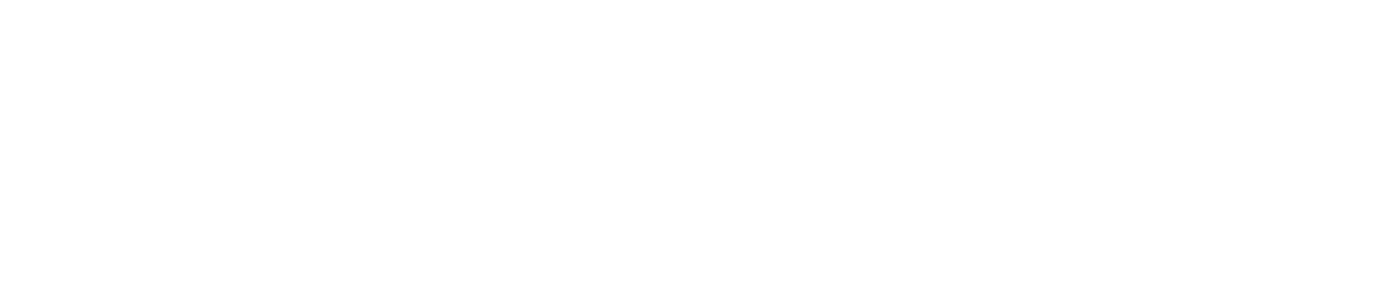
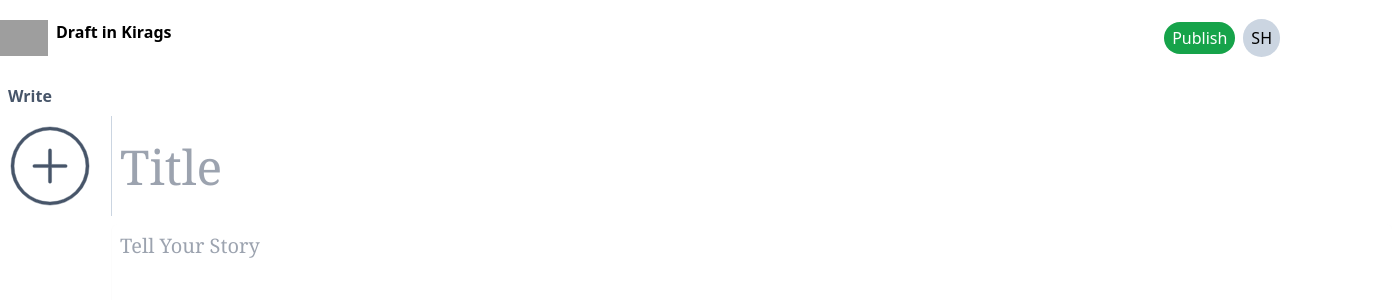
Before and after one commit to Shashivadan/medium, a React (Vite) app in the folder Frontend/: page /write in a window 1280 px wide. Before the commit this address had no page. Shown: the top 300 px of the page, 1392 px wide, since content can reach past the window. Built offline with nearby package versions, Linux system fonts and the light colour scheme; grey boxes are pictures that could not be loaded.

Commit message:
change: some  frontend staff

```diff
--- /dev/null
+++ b/Frontend/config.ts
@@ -0,0 +1,3 @@
+export default {
+  BACKEND_URL: "https://backend.shashivadan99.workers.dev/",
+};
--- a/Frontend/package.json
+++ b/Frontend/package.json
@@ -20,6 +20,7 @@
     "react": "^18.2.0",
     "react-dom": "^18.2.0",
     "react-hook-form": "^7.51.4",
+    "react-icons": "^5.2.1",
     "react-router-dom": "^6.23.0",
     "tailwind-merge": "^2.3.0",
     "tailwindcss-animate": "^1.0.7",
--- a/Frontend/src/App.tsx
+++ b/Frontend/src/App.tsx
@@ -4,16 +4,18 @@ import Signin from "./pages/Signin";
 import Blog from "./pages/Blog";
 import Background from "./components/Background";
 import Blogs from "./pages/Blogs";
+import WriteBlog from "./pages/WriteBlog";
 
 function App() {
   return (
     <>
       <Background>
         <Routes>
-          <Route path={"/signup"} element={<Signup />}></Route>
+          <Route path={"/signup"} element={<Signup />} />
           <Route path={"/signin"} element={<Signin />} />
           <Route path={"/blog/:id"} element={<Blog />} />
           <Route path={"/blogs"} element={<Blogs />} />
+          <Route path={"/write"} element={<WriteBlog />} />
         </Routes>
       </Background>
     </>
--- /dev/null
+++ b/Frontend/src/assets/svgs/AddSvg.tsx
@@ -0,0 +1,18 @@
+function AddSvg() {
+  return (
+    <div>
+      <svg
+        stroke="currentColor"
+        fill="currentColor"
+        viewBox="0 0 256 256"
+        height="100px"
+        width="100px"
+        xmlns="http://www.w3.org/2000/svg"
+      >
+        <path d="M128,28A100,100,0,1,0,228,128,100.11,100.11,0,0,0,128,28Zm0,192a92,92,0,1,1,92-92A92.1,92.1,0,0,1,128,220Zm44-92a4,4,0,0,1-4,4H132v36a4,4,0,0,1-8,0V132H88a4,4,0,0,1,0-8h36V88a4,4,0,0,1,8,0v36h36A4,4,0,0,1,172,128Z"></path>
+      </svg>
+    </div>
+  );
+}
+
+export default AddSvg;
--- a/Frontend/src/components/Background.tsx
+++ b/Frontend/src/components/Background.tsx
@@ -1,7 +1,11 @@
 import { PropsWithChildren } from "react";
 
 function Background({ children }: PropsWithChildren) {
-  return <div className=" bg-white">{children}</div>;
+  return (
+    <div className=" p-4 md:p-0 bg-white md:max-w-screen-xl m-auto md:h-screen">
+      {children}
+    </div>
+  );
 }
 
 export default Background;
--- a/Frontend/src/components/BlogProfile.tsx
+++ b/Frontend/src/components/BlogProfile.tsx
@@ -3,15 +3,20 @@ import { Avatar, AvatarFallback } from "@radix-ui/react-avatar";
 type PropType = {
   name: string;
   bio?: string;
+  condition?: boolean;
 };
 
-function BlogProfile({ name, bio }: PropType) {
+function BlogProfile({ name, bio, condition }: PropType) {
   return (
     <>
       <div>
         <div className="flex items-center gap-3">
           <div>
-            <Avatar className=" text-sm bg-slate-300  p-2 rounded-full">
+            <Avatar
+              className={` bg-slate-300  p-2 rounded-full ${
+                condition ? null : " text-[13px]"
+              } `}
+            >
               <AvatarFallback>{name.slice(0, 2).toUpperCase()}</AvatarFallback>
             </Avatar>
           </div>
--- a/Frontend/src/components/Bloglayout.tsx
+++ b/Frontend/src/components/Bloglayout.tsx
@@ -8,12 +8,12 @@ type PropTypes = {
 function Bloglayout({ title, posted, description, condition }: PropTypes) {
   return (
     <>
-      <h1 className=" text-5xl font-bold">{title} </h1>
+      <h1 className="text-2xl md:text-5xl font-bold">{title} </h1>
       <p className=" my-2 mb-3 text-sm text-slate-900 font-medium">
         Posted on {posted}
       </p>
-      <p className=" ">
-        {condition ? description : description.slice(0, 100) + " . . . . . "}
+      <p className=" word-break: break-all font-serif ">
+        {condition ? description : description.slice(0, 100) + "..."}
       </p>
     </>
   );
--- /dev/null
+++ b/Frontend/src/components/Breadcrumb.tsx
@@ -0,0 +1,15 @@
+type PropsType = {
+  crumb: string;
+};
+
+function Breadcrumb({ crumb }: PropsType) {
+  return (
+    <div>
+      <div className="">
+        <h3 className=" p-2 font-semibold  text-slate-600">{crumb}</h3>
+      </div>
+    </div>
+  );
+}
+
+export default Breadcrumb;
--- /dev/null
+++ b/Frontend/src/components/Navbar.tsx
@@ -0,0 +1,55 @@
+import { Avatar, AvatarFallback } from "@radix-ui/react-avatar";
+import { MouseEvent, MouseEventHandler } from "react";
+import { Link } from "react-router-dom";
+type PropsTypes = {
+  name: string;
+  condition?: boolean;
+  onClick?: MouseEventHandler<HTMLButtonElement>;
+};
+
+export default function Navbar({
+  name,
+  condition = false,
+  onClick,
+}: PropsTypes) {
+  return (
+    <>
+      <div className=" py-5 flex justify-between">
+        <div className="flex gap-2">
+          <div className="w-12">
+            <img className="" src="https://logodix.com/logo/1597047.gif" />
+          </div>
+          <div className=" font-semibold">Draft in Kirags</div>
+        </div>
+        <div className="flex gap-2 items-center">
+          {condition ? (
+            <button
+              onClick={onClick}
+              className=" bg-green-600 text-white px-2 py-1 rounded-full"
+            >
+              Publish
+            </button>
+          ) : (
+            <>
+              <Link
+                to={"/write"}
+                className=" text-slate-800  font-mono text-center font-bold"
+              >
+                Write
+              </Link>
+            </>
+          )}
+          <div>
+            <div>
+              <Avatar className={` bg-slate-300  p-2 rounded-full `}>
+                <AvatarFallback>
+                  {name.slice(0, 2).toUpperCase()}
+                </AvatarFallback>
+              </Avatar>
+            </div>
+          </div>
+        </div>
+      </div>
+    </>
+  );
+}
--- a/Frontend/src/pages/Blog.tsx
+++ b/Frontend/src/pages/Blog.tsx
@@ -1,16 +1,21 @@
 import BlogProfile from "@/components/BlogProfile";
 import Bloglayout from "@/components/Bloglayout";
+import Navbar from "@/components/Navbar";
+import Breadcrumb from "@/components/Breadcrumb";
 
 export default function Blog() {
   return (
     <>
-      <div className=" md:max-w-screen-xl m-auto md:h-screen">
-        <div className=" h-20 "></div>
+      <div className=" ">
+        <div className="">
+          <Navbar name="ahsdfkl" />
+        </div>
+        <div className="px-7 md:px-0">
           <div>
-          <h3 className=" p-2 font-semibold  text-slate-600">Blog</h3>
+            <Breadcrumb crumb="Blog" />
           </div>
-        <div className="grid grid-cols-4">
-          <div className="col-span-3">
+          <div className="grid gap-3  md:grid-cols-4 ">
+            <div className="col-span-3 ">
               <Bloglayout
                 title={"Lorem adfjak"}
                 posted="agt 12"
@@ -18,11 +23,16 @@ export default function Blog() {
                 condition={true}
               />
             </div>
-          <div>
+            <div className="px-2 hidden md:block">
               <div className=" font-semibold ">Author</div>
-            <div>
+              <div className=" mt-2">
                 {" "}
-              <BlogProfile name={"shashi"} bio={"shashi vadan"} />
+                <BlogProfile
+                  name={"shashi"}
+                  bio={"shashi vadan"}
+                  condition={true}
+                />
+              </div>
             </div>
           </div>
         </div>
--- a/Frontend/src/pages/Blogs.tsx
+++ b/Frontend/src/pages/Blogs.tsx
@@ -1,16 +1,22 @@
 import Blogslayout from "@/components/Blogslayout";
+import Breadcrumb from "@/components/Breadcrumb";
+import Navbar from "@/components/Navbar";
 
 function Blogs() {
   return (
-    <div className=" md:max-w-screen-xl m-auto md:h-screen">
-      <div className=" h-20 "></div>
+    <div>
       <div className="">
-        <h3 className=" p-2 font-semibold  text-slate-600">Blogs</h3>
+        <Navbar name="Shree" />
       </div>
-      <div className=" flex flex-col gap-2">
-        <Blogslayout />
-        <Blogslayout />
-        <Blogslayout />
+      <div className="px-7 md:px-0">
+        <div className="">
+          <Breadcrumb crumb="Blogs" />
+        </div>
+        <div className=" flex flex-col gap-2">
+          <Blogslayout />
+          <Blogslayout />
+          <Blogslayout />
+        </div>
       </div>
     </div>
   );
--- /dev/null
+++ b/Frontend/src/pages/WriteBlog.tsx
@@ -0,0 +1,51 @@
+import AddSvg from "@/assets/svgs/AddSvg";
+import Breadcrumb from "@/components/Breadcrumb";
+import Navbar from "@/components/Navbar";
+import { useState } from "react";
+
+function WriteBlog() {
+  const [inputTitle, setIntputTitle] = useState<string>("");
+  const [inputdesription, setIntputdesription] = useState<string>("");
+
+  return (
+    <div>
+      <div>
+        <Navbar
+          name="SHASHI"
+          condition={true}
+          onClick={() => {
+            console.log({ title: inputTitle, description: inputdesription });
+            setIntputdesription("");
+            setIntputTitle("");
+          }}
+        />
+      </div>
+      <div>
+        <Breadcrumb crumb="Write" />
+      </div>
+      <div className="font-serif">
+        <div className=" flex items-center gap-2  text-slate-600 ">
+          <div className=" min-w-28 border-r-[1px] border-r-slate-300">
+            <AddSvg />
+          </div>
+          <input
+            value={inputTitle}
+            onChange={(e) => setIntputTitle(e.target.value)}
+            placeholder="Title"
+            className=" border-none shadow-none text-5xl focus:outline-none w-full"
+          ></input>
+        </div>
+        <div>
+          <textarea
+            value={inputdesription}
+            onChange={(e) => setIntputdesription(e.target.value)}
+            placeholder="Tell Your Story"
+            className=" h-[43rem] md:ml-28 mt-2 focus:outline-none text-slate-600 w-full resize-none text-xl  p-2 rounded-md shadow-sm"
+          ></textarea>
+        </div>
+      </div>
+    </div>
+  );
+}
+
+export default WriteBlog;
```
Also changed, not shown: 1 other file (tests, documents, lock files or other folders). Lines whose indentation alone changed are shown as unchanged.
